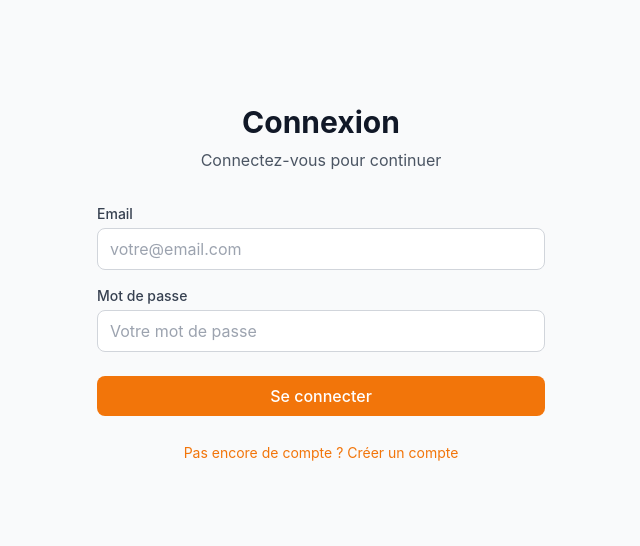
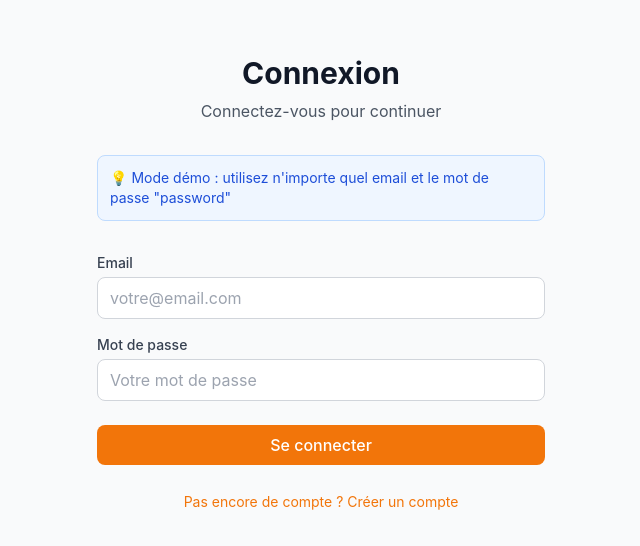
Before and after one commit to TheBatMarch/popotte, a React (Vite) app: page /auth in a window 1280 px wide. Shown: the part 116-662 px from the top of the page, without its empty margins (319-959 px from the left). Built offline with nearby package versions, Linux system fonts and the light colour scheme; no server answers.

Commit message:
Corriger la navigation avec authentification

```diff
--- a/src/components/BottomNavigation.tsx
+++ b/src/components/BottomNavigation.tsx
@@ -1,4 +1,4 @@
-import { Link, useLocation, useNavigate } from 'react-router-dom'
+import { useLocation, useNavigate } from 'react-router-dom'
 import { Home, ClipboardList, CreditCard, Settings } from 'lucide-react'
 import { useAuth } from '../contexts/AuthContext'
 
@@ -9,30 +9,31 @@ export function BottomNavigation() {
 
   const isActive = (path: string) => location.pathname === path
 
-  const handleProtectedNavigation = (path: string) => {
-    if (!user) {
-      // Rediriger vers la page de connexion avec l'état de la page d'origine
+  const handleNavigation = (path: string) => {
+    if (path === '/' || user) {
+      // Page d'accueil accessible à tous, ou utilisateur connecté
+      navigate(path)
+    } else {
+      // Utilisateur non connecté essayant d'accéder à une page protégée
       navigate('/auth', { state: { from: { pathname: path } } })
-    } else {
-      navigate(path)
     }
   }
 
   return (
     <nav className="fixed bottom-0 left-0 right-0 bg-white border-t border-gray-200 px-4 py-2">
       <div className="flex justify-around items-center max-w-md mx-auto">
-        <Link
-          to="/"
+        <button
+          onClick={() => handleNavigation('/')}
           className={`flex flex-col items-center p-2 rounded-lg transition-colors ${
             isActive('/') ? 'text-primary-500' : 'text-gray-500 hover:text-gray-700'
           }`}
         >
           <Home size={24} />
           <span className="text-xs mt-1">Accueil</span>
-        </Link>
+        </button>
 
         <button
-          onClick={() => handleProtectedNavigation('/commande')}
+          onClick={() => handleNavigation('/commande')}
           className={`flex flex-col items-center p-2 rounded-lg transition-colors ${
             isActive('/commande') ? 'text-primary-500' : 'text-gray-500 hover:text-gray-700'
           }`}
@@ -42,7 +43,7 @@ export function BottomNavigation() {
         </button>
 
         <button
-          onClick={() => handleProtectedNavigation('/dettes')}
+          onClick={() => handleNavigation('/dettes')}
           className={`flex flex-col items-center p-2 rounded-lg transition-colors ${
             isActive('/dettes') ? 'text-primary-500' : 'text-gray-500 hover:text-gray-700'
           }`}
@@ -52,7 +53,7 @@ export function BottomNavigation() {
         </button>
 
         <button
-          onClick={() => handleProtectedNavigation('/parametres')}
+          onClick={() => handleNavigation('/parametres')}
           className={`flex flex-col items-center p-2 rounded-lg transition-colors ${
             isActive('/parametres') ? 'text-primary-500' : 'text-gray-500 hover:text-gray-700'
           }`}
--- a/src/pages/Auth.tsx
+++ b/src/pages/Auth.tsx
@@ -48,7 +48,13 @@ export function Auth() {
           </p>
         </div>
 
-        <form className="mt-8 space-y-6" onSubmit={handleSubmit}>
+        <div className="p-3 bg-blue-50 border border-blue-200 rounded-lg">
+          <p className="text-sm text-blue-700">
+            💡 Mode démo : utilisez n'importe quel email et le mot de passe "password"
+          </p>
+        </div>
+
+        <form className="space-y-6" onSubmit={handleSubmit}>
           {error && (
             <div className="bg-red-50 border border-red-200 text-red-700 px-4 py-3 rounded-lg">
               {error}
```
